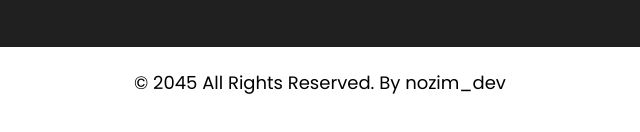
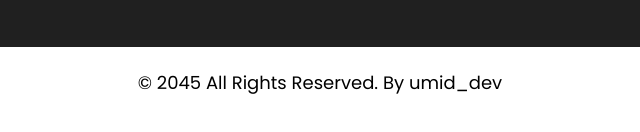
Before and after one commit to umidjon-03032001/Lime-Light, a plain HTML site: page index.html in a window 1280 px wide. Shown: the part 6974-7106 px from the top of the page, 430-1070 px from the left. Drawn offline with Linux system fonts and the light colour scheme.

Commit message:
first comment

```diff
--- a/index.html
+++ b/index.html
@@ -363,7 +363,7 @@
         </form>
       </section>
       <footer>
-        <p>© 2045 All Rights Reserved. By <a href="#">nozim_dev</a></p>
+        <p>© 2045 All Rights Reserved. By <a href="#">umid_dev</a></p>
       </footer>
     </div>
   </body>
```
